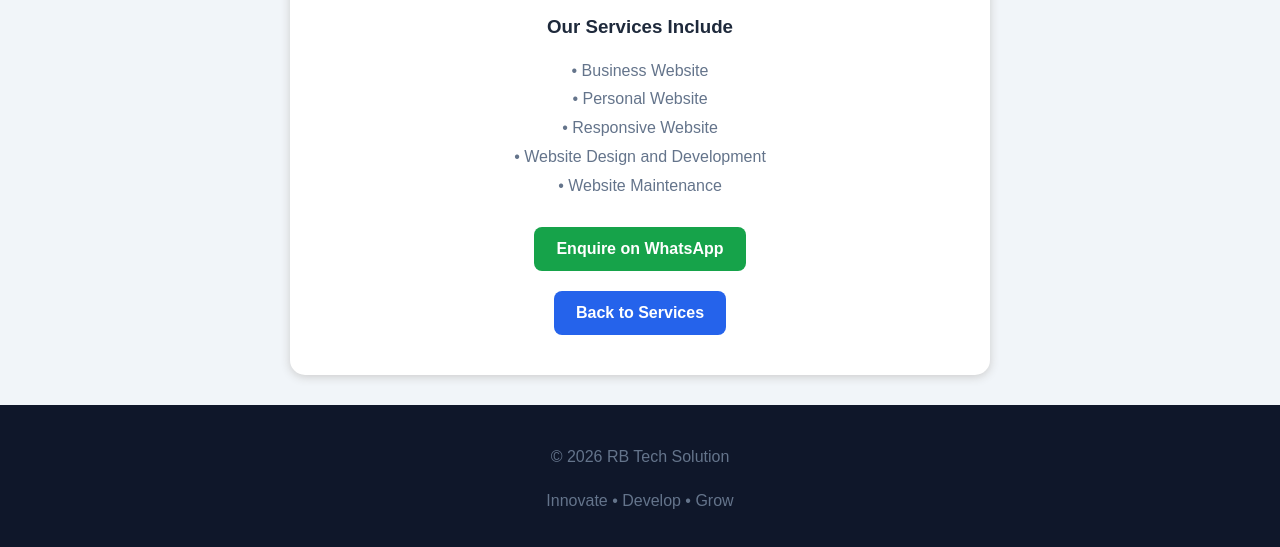
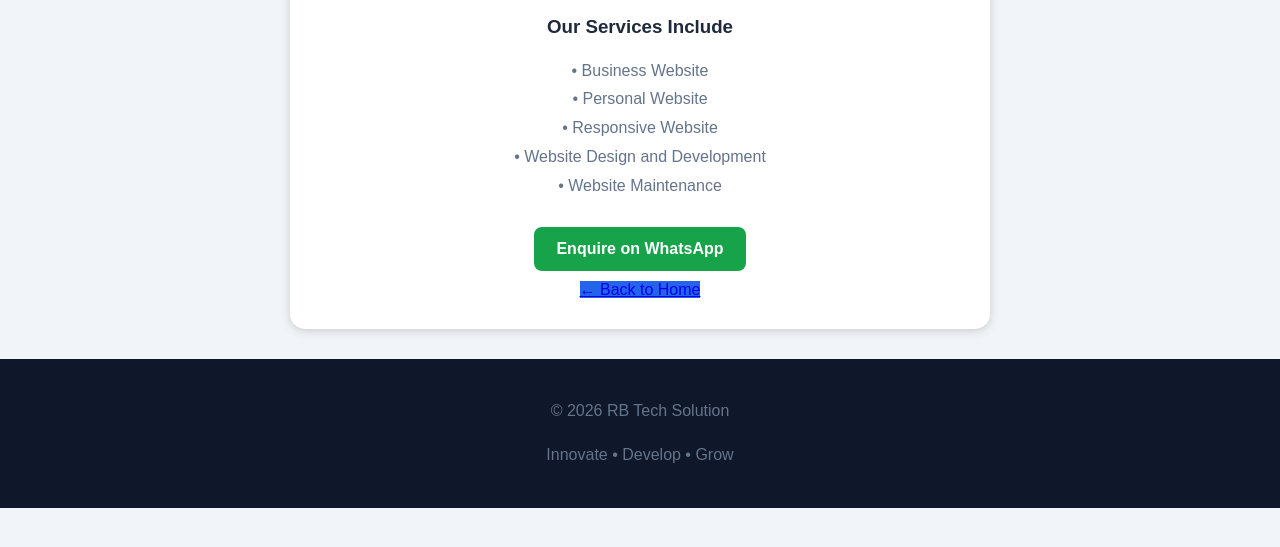
Before and after one commit to ajayhasdapadmob/RB-Tech-Solution, a plain HTML site: page website-development.html in a window 1280 px wide. Shown: the part 357-904 px from the top of the page. After the commit the page ends 865 px from the top, so only its background shows below. Drawn offline with Linux system fonts and the light colour scheme.

Commit message:
Update back link to point to home page

```diff
--- a/website-development.html
+++ b/website-development.html
@@ -89,9 +89,8 @@
 
     <br>
 
-    <a class="button back" href="services.html">
-      Back to Services
-    </a>
+    <a class="back" href="index.html">← Back to Home</a>
+
   </section>
 
   <footer>
```
